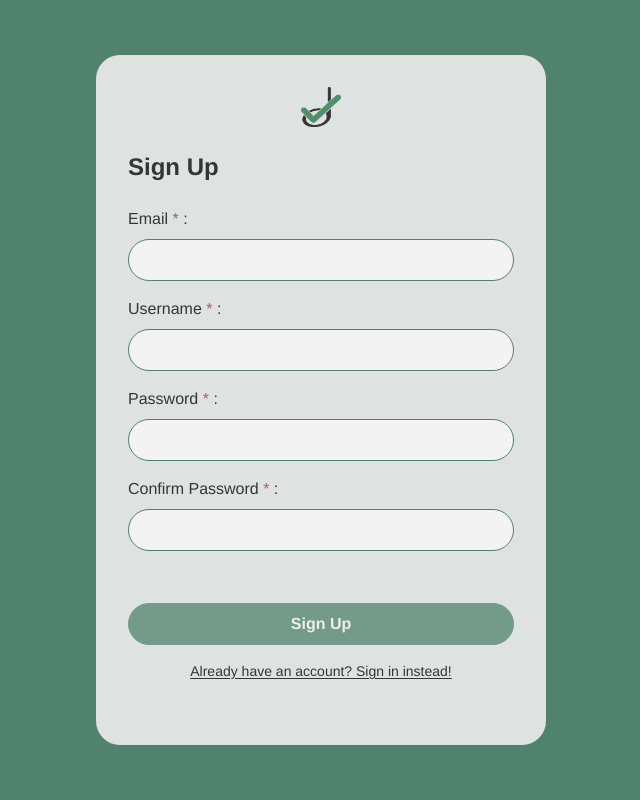
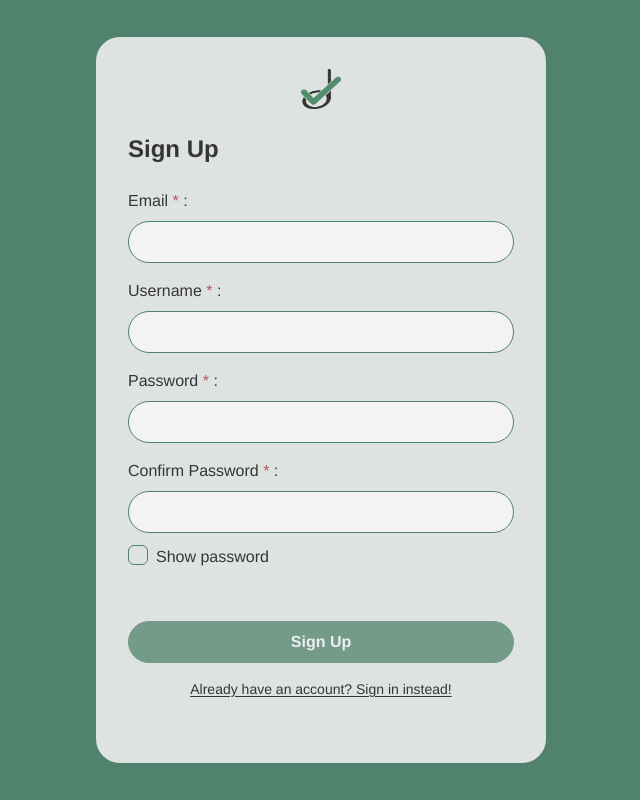
Before and after one commit to cyue49/dailyrhythm, a React (Create React App) app in the folder frontend/: page /signup in a window 1280 px wide. Shown: the whole page, without its empty margins (319-959 px from the left). Built offline with nearby package versions, Linux system fonts and the light colour scheme; no server answers.

Commit message:
added show password checkbox for sign in, sign up, and change password forms

```diff
--- a/frontend/src/pages/Profile.js
+++ b/frontend/src/pages/Profile.js
@@ -5,11 +5,12 @@ import BottomBar from '../components/common/BottomBar'
 import UserCard from '../components/profile/UserCard'
 import SettingsCard from '../components/profile/SettingsCard'
 import { FontAwesomeIcon } from '@fortawesome/react-fontawesome'
-import { faCaretRight } from '@fortawesome/free-solid-svg-icons'
+import { faCaretRight, faCheck } from '@fortawesome/free-solid-svg-icons'
 import { Dialog, DialogPanel, DialogTitle } from '@headlessui/react'
 import Toast from '../components/common/Toast'
 import { updatePassword } from '../services/UserServices'
 import { signOut } from '../services/AuthServices'
+import { Checkbox } from '@headlessui/react'
 
 const Profile = ({ appTheme, setAppTheme }) => {
     // states for popup modal for change password
@@ -21,6 +22,7 @@ const Profile = ({ appTheme, setAppTheme }) => {
     const [validOldPassword, setValidOldPassword] = useState(false)
     const [validNewPassword, setValidNewPassword] = useState(false)
     const [generalErrorMessage, setGeneralErrorMessage] = useState('')
+    const [showPassword, setShowPassword] = useState(false)
 
     // states for toast message
     const [isVisible, setIsVisible] = useState(false)
@@ -115,10 +117,20 @@ const Profile = ({ appTheme, setAppTheme }) => {
                             <div className={`text-importantColor text-sm border-[1px] border-importantColor rounded-full py-2 px-6 mb-6  ${(generalErrorMessage !== '') ? '' : 'hidden'}`}>{generalErrorMessage}</div>
                             <div className='flex flex-col justify-start items-start gap-2 w-full lg:w-10/12'>
                                 <div>Please enter your old password <span className='text-importantColor'>*</span> : </div>
-                                <input className='form-text-input w-full truncate' type='password' name='old_password' id='old_password' onChange={handleChange} />
+                                <input className='form-text-input w-full truncate' type={showPassword ? 'text' : 'password'} name='old_password' id='old_password' onChange={handleChange} />
                                 <div>Please enter your new password <span className='text-importantColor'>*</span> : </div>
-                                <input className='form-text-input w-full truncate' type='password' name='new_password' id='new_password' onChange={handleChange} />
+                                <input className='form-text-input w-full truncate' type={showPassword ? 'text' : 'password'} name='new_password' id='new_password' onChange={handleChange} />
                                 <div className={`text-importantColor text-sm ${(form.new_password !== '' && !validNewPassword) ? '' : 'hidden'}`}>Passwords needs to be at least 8 characters long and contain an uppercase, a lowercase, a special character, and a number.</div>
+
+                                <div className='flex flex-row gap-2 justify-start itemx-center mt-2'>
+                                    <Checkbox checked={showPassword} onChange={setShowPassword} className="rounded-md border border-primaryColor size-5 overflow-hidden">
+                                        {showPassword ?
+                                            <div className='size-5 bg-primaryColor text-secondaryTextColor center-of-div flex-col text-sm'><FontAwesomeIcon icon={faCheck} /></div>
+                                            : <div className='hidden'></div>}
+                                    </Checkbox>
+                                    <div>Show password</div>
+                                </div>
+
                                 <div className='center-of-div flex-col gap-4 w-full my-6'>
                                     <button className='primary-color-button hover:secondary-color-button disabled:hover:primary-color-button disabled:cursor-not-allowed button-animation w-full' onClick={handlePasswordChange} disabled={!(validNewPassword && validOldPassword)}>Update password</button>
                                     <button className='primary-neutral-button hover:secondary-neutral-button button-animation w-full' onClick={() => setModalOpen(false)}>Cancel</button>
--- a/frontend/src/pages/SignIn.js
+++ b/frontend/src/pages/SignIn.js
@@ -2,6 +2,9 @@ import React, { useState, useEffect, useCallback } from 'react'
 import { Link, useNavigate } from 'react-router-dom'
 import { getInfo } from '../services/UserServices'
 import { signIn } from '../services/AuthServices'
+import { Checkbox } from '@headlessui/react'
+import { FontAwesomeIcon } from '@fortawesome/react-fontawesome'
+import { faCheck } from '@fortawesome/free-solid-svg-icons'
 
 const SignIn = () => {
     const navigate = useNavigate()
@@ -20,6 +23,7 @@ const SignIn = () => {
     const [validEmail, setValidEmail] = useState(false)
     const [validPassword, setValidPassword] = useState(false)
     const [generalErrorMessage, setGeneralErrorMessage] = useState('')
+    const [showPassword, setShowPassword] = useState(false)
 
     const validateInputs = useCallback(() => {
         // email regex
@@ -85,7 +89,16 @@ const SignIn = () => {
                     <div className={`text-importantColor text-sm ${(form.email !== '' && !validEmail) ? '' : 'hidden'}`}>Invalid email.</div>
 
                     <label htmlFor='user_password' className='mt-3'>Password <span className='text-importantColor'>*</span> : </label>
-                    <input className='form-text-input' type='password' name='user_password' id='user_password' onChange={handleChange} />
+                    <input className='form-text-input' type={showPassword ? 'text' : 'password'} name='user_password' id='user_password' onChange={handleChange} />
+
+                    <div className='flex flex-row gap-2 justify-start itemx-center mt-2'>
+                        <Checkbox checked={showPassword} onChange={setShowPassword} className="rounded-md border border-primaryColor size-5 overflow-hidden">
+                            {showPassword ?
+                                <div className='size-5 bg-primaryColor text-secondaryTextColor center-of-div flex-col text-sm'><FontAwesomeIcon icon={faCheck} /></div>
+                                : <div className='hidden'></div>}
+                        </Checkbox>
+                        <div>Show password</div>
+                    </div>
 
                     <input className='mt-12 primary-color-button hover:secondary-color-button button-animation disabled:hover:primary-color-button disabled:cursor-not-allowed' type="submit" value="Sign In" disabled={!(validEmail && validPassword)} />
                 </form>
--- a/frontend/src/pages/SignUp.js
+++ b/frontend/src/pages/SignUp.js
@@ -2,6 +2,9 @@ import React, { useState, useEffect, useCallback } from 'react'
 import { Link, useNavigate } from 'react-router-dom'
 import { getInfo } from '../services/UserServices'
 import { signUp } from '../services/AuthServices'
+import { Checkbox } from '@headlessui/react'
+import { FontAwesomeIcon } from '@fortawesome/react-fontawesome'
+import { faCheck } from '@fortawesome/free-solid-svg-icons'
 
 const SignUp = () => {
     const navigate = useNavigate()
@@ -27,6 +30,7 @@ const SignUp = () => {
     const [validPassword, setValidPassword] = useState(false)
     const [validPasswordConfirm, setValidPasswordConfirm] = useState(false)
     const [generalErrorMessage, setGeneralErrorMessage] = useState('')
+    const [showPassword, setShowPassword] = useState(false)
 
     const validateInputs = useCallback(() => {
         // validations & regex
@@ -111,12 +115,21 @@ const SignUp = () => {
                         <div className={`text-importantColor text-sm ${(form.username !== '' && !validUsername) ? '' : 'hidden'}`}>Invalid character in username.</div>
 
                         <label htmlFor='user_password' className='mt-3'>Password <span className='text-importantColor'>*</span> : </label>
-                        <input className='form-text-input' type='password' name='user_password' id='user_password' onChange={handleChange} />
+                        <input className='form-text-input' type={showPassword ? 'text' : 'password'} name='user_password' id='user_password' onChange={handleChange} />
                         <div className={`text-importantColor text-sm ${(form.user_password !== '' && !validPassword) ? '' : 'hidden'}`}>Passwords needs to be at least 8 characters long and contain an uppercase, a lowercase, a special character, and a number.</div>
 
                         <label htmlFor='confirm_password' className='mt-3'>Confirm Password <span className='text-importantColor'>*</span> : </label>
-                        <input className='form-text-input' type='password' name='confirm_password' id='confirm_password' onChange={handleChange} />
+                        <input className='form-text-input' type={showPassword ? 'text' : 'password'} name='confirm_password' id='confirm_password' onChange={handleChange} />
                         <div className={`text-importantColor text-sm ${(form.confirm_password !== '' && !validPasswordConfirm) ? '' : 'hidden'}`}>Passwords don't match.</div>
+
+                        <div className='flex flex-row gap-2 justify-start itemx-center mt-2'>
+                            <Checkbox checked={showPassword} onChange={setShowPassword} className="rounded-md border border-primaryColor size-5 overflow-hidden">
+                                {showPassword ?
+                                    <div className='size-5 bg-primaryColor text-secondaryTextColor center-of-div flex-col text-sm'><FontAwesomeIcon icon={faCheck} /></div>
+                                    : <div className='hidden'></div>}
+                            </Checkbox>
+                            <div>Show password</div>
+                        </div>
 
                         <input className='primary-color-button hover:secondary-color-button button-animation disabled:hover:primary-color-button mt-12 disabled:cursor-not-allowed' type="submit" value="Sign Up" disabled={!(validEmail && validUsername && validPassword && validPasswordConfirm)} />
                     </form>
```
